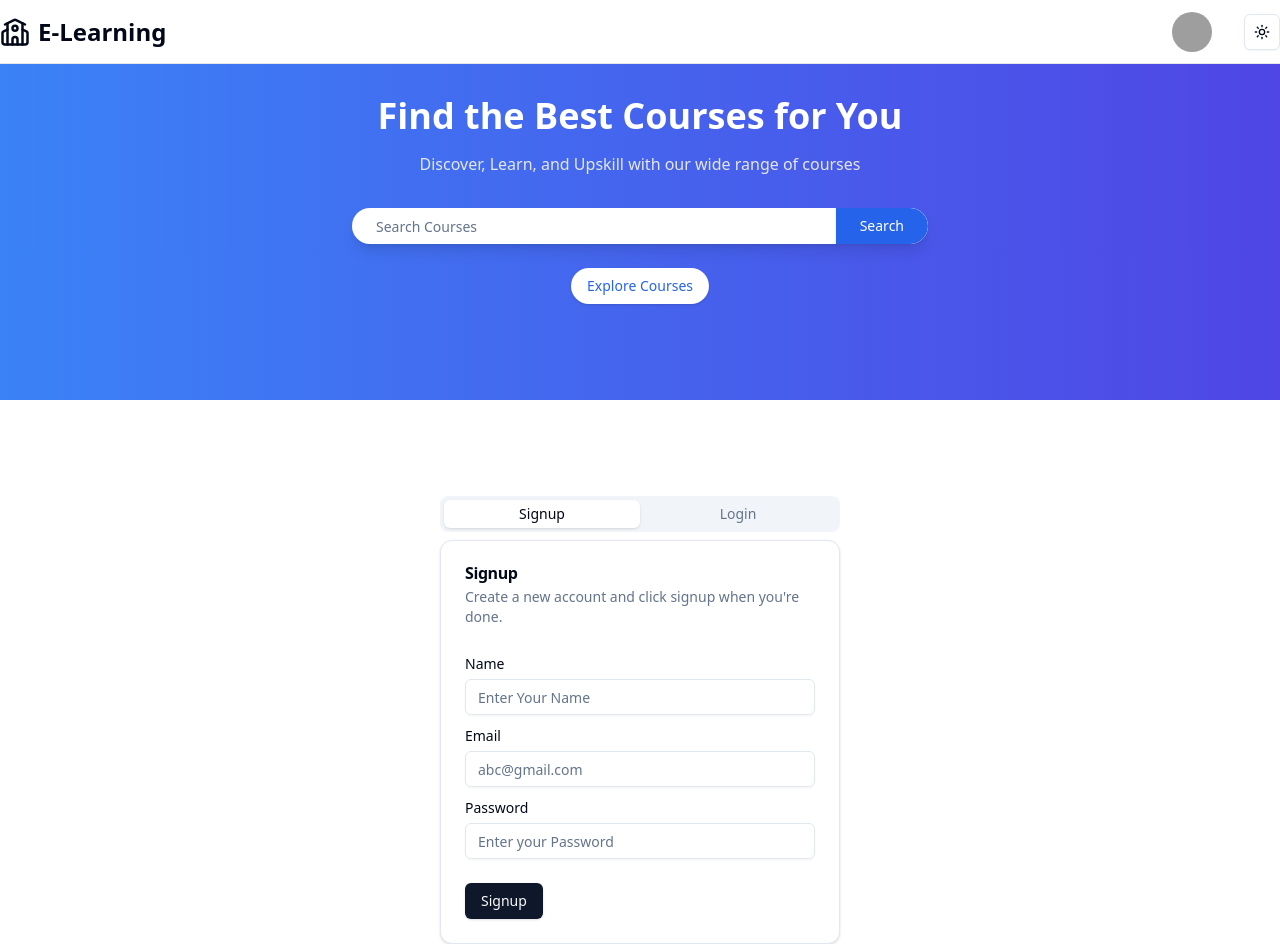
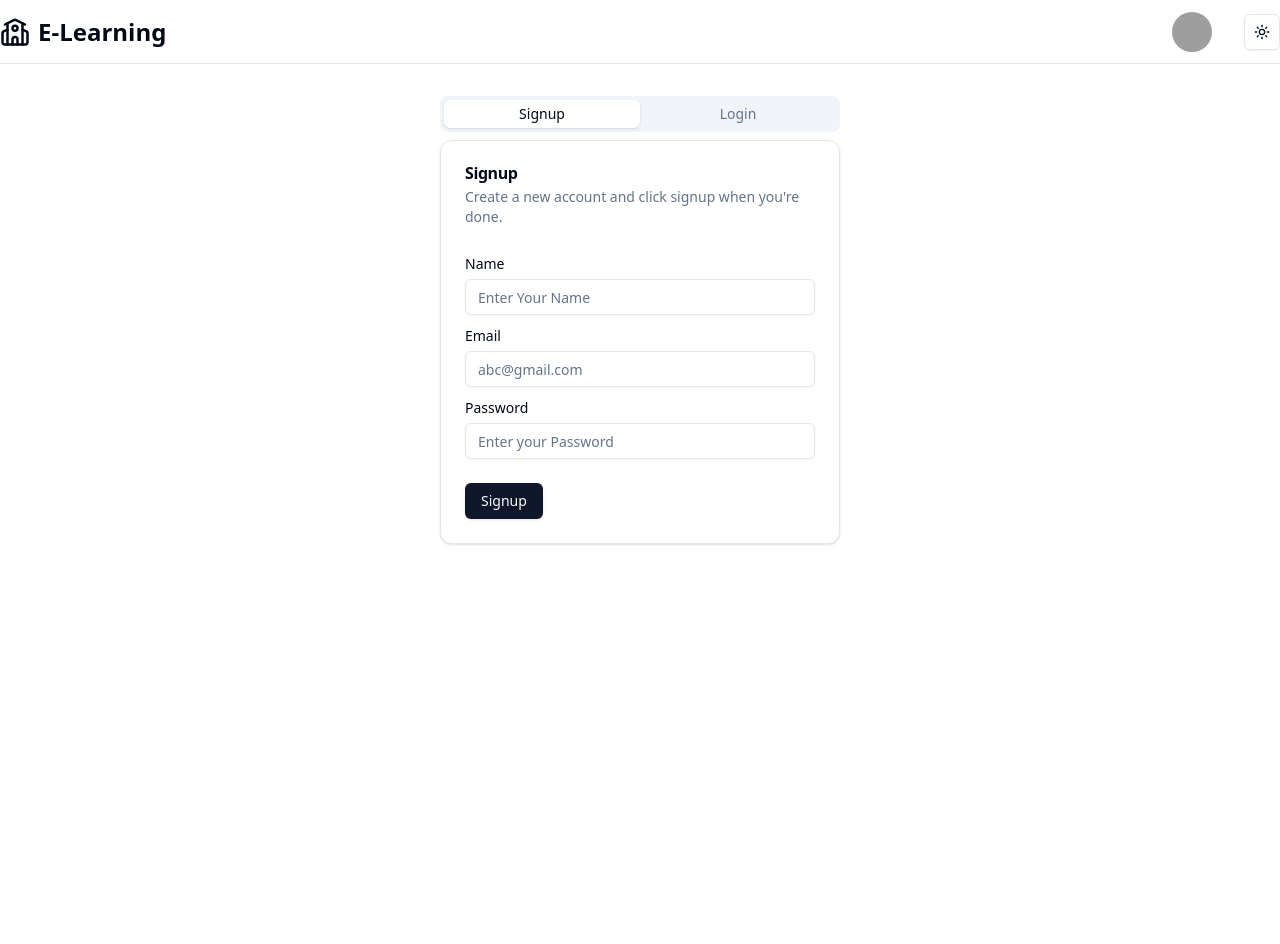
Before and after one commit to AdityaThakur79/LMS, a React (Vite) app in the folder client/: page /login in a window 1280 px wide. After the commit the page ends 800 px from the top, so only its background shows below. Built offline with nearby package versions, Linux system fonts and the light colour scheme; grey boxes are pictures that could not be loaded.

Commit message:
React Router Dom Settup

```diff
--- a/client/src/App.jsx
+++ b/client/src/App.jsx
@@ -1,18 +1,35 @@
+import { createBrowserRouter, RouterProvider } from 'react-router-dom'
 import './App.css'
-import Navbar from './components/Navbar'
-import { Button } from './components/ui/button'
-import Login from './pages/login'
-import Herosection from './pages/student/Herosection'
+import Login from './pages/login.jsx'
+import Herosection from './pages/student/Herosection.jsx'
+import MainLayout from './layout/MainLayout.jsx'
 
+const appRouter = createBrowserRouter([{
+  path: "/",
+  element: <MainLayout />,
+  children: [
+    {
+      path: "/",
+      element:
+        <>
+          <Herosection />
+          {/* Courses */}
+        </>
+    },
+    {
+      path: "login",
+      element: <Login />
+    }
+  ]
+}])
 
 function App() {
+
   return (
-    <>
-      <Navbar />
-      <Herosection />
-      <Login />
 
-    </>
+    <main>
+      <RouterProvider router={appRouter} />
+    </main>
   )
 }
 
--- /dev/null
+++ b/client/src/layout/MainLayout.jsx
@@ -0,0 +1,16 @@
+import Navbar from '@/components/Navbar'
+import React from 'react'
+import { Outlet } from 'react-router-dom'
+
+const mainLayout = () => {
+    return (
+        <div>
+            <Navbar />
+            <div>
+                <Outlet></Outlet>
+            </div>
+        </div>
+    )
+}
+
+export default mainLayout
--- a/client/src/pages/Login.jsx
+++ b/client/src/pages/Login.jsx
@@ -19,12 +19,14 @@ import { useEffect, useState } from "react"
 import { useLoginUserMutation, useRegisterUserMutation } from "@/features/api/authApi"
 import { Loader2 } from "lucide-react"
 import { toast } from "sonner"
+import { useNavigate } from "react-router-dom"
 
 function Login() {
     const [signupInput, setSignupInput] = useState({ name: "", email: "", password: "" });
     const [loginInput, setLoginInput] = useState({ email: "", password: "" });
     const [registerUser, { data: registerData, error: registerError, isLoading: registerIsLoading, isSuccess: registerIsSucess }] = useRegisterUserMutation();
     const [loginUser, { data: loginData, error: loginError, isLoading: loginIsLoading, isSuccess: loginIsSucess }] = useLoginUserMutation();
+    const navigate = useNavigate();
 
     const inputHandler = (e, type) => {
         const { name, value } = e.target;
@@ -51,6 +53,7 @@ function Login() {
         }
         if (loginIsSucess && loginData) {
             toast.success(loginData.message || "Login successful.")
+            navigate("/");
         }
         if (loginError) {
             toast.error(loginError.data.message || "login Failed");
```
Also changed, not shown: 1 other file (tests, documents, lock files or other folders).
